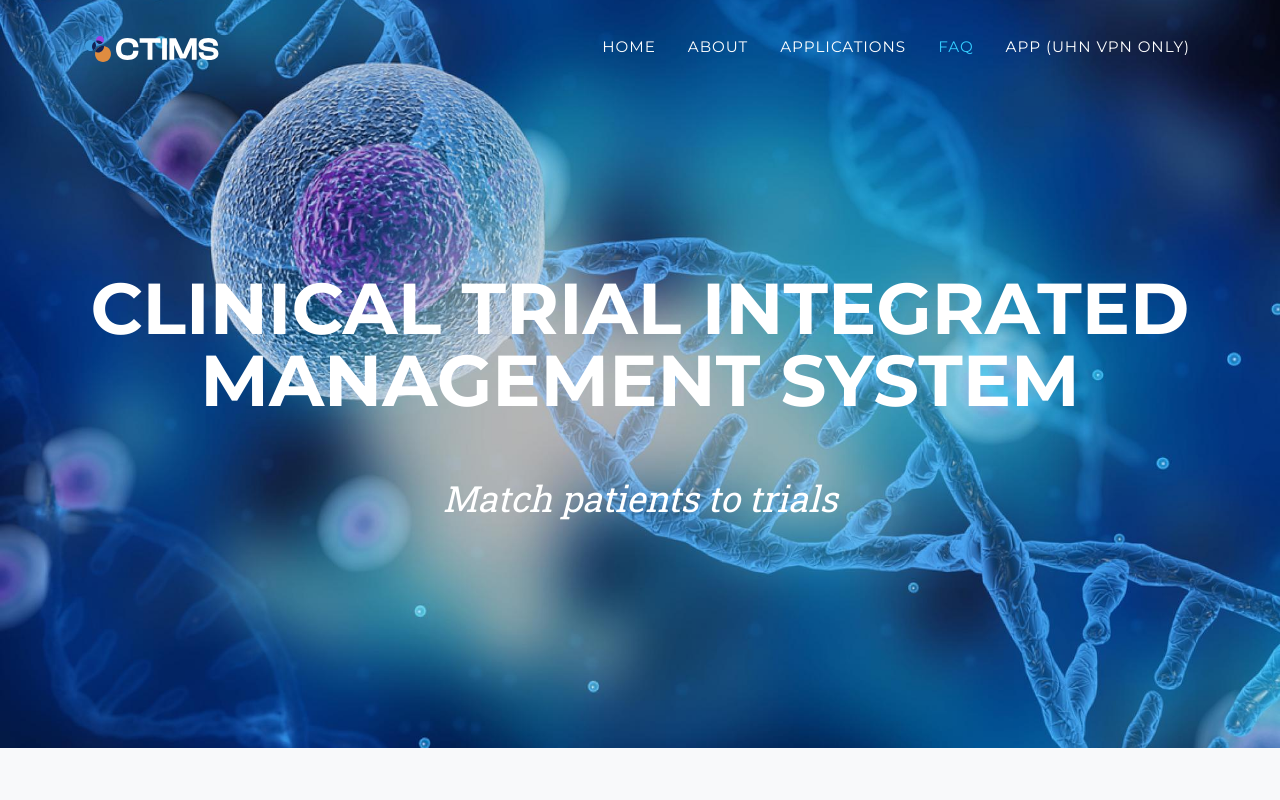
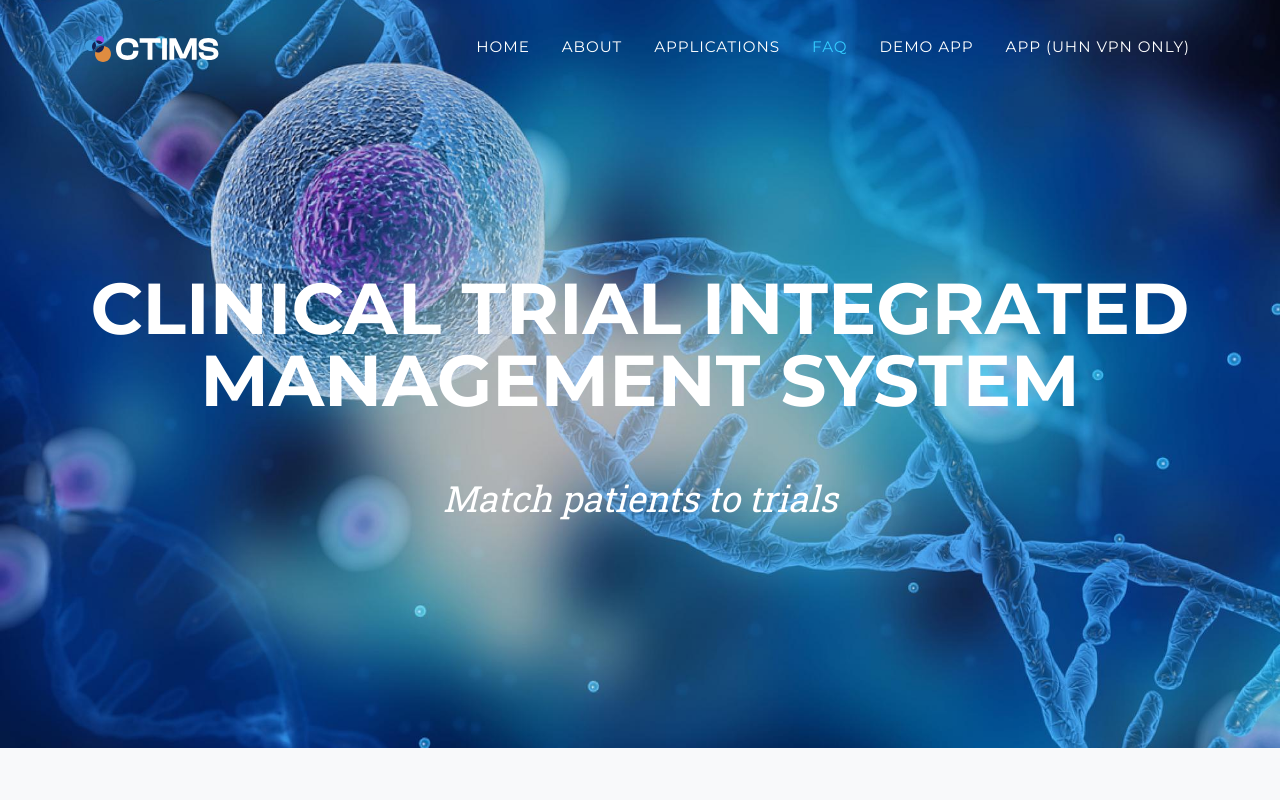
Before and after one commit to pughlab/ctims-pages, a plain HTML site: page docs/index.html in a window 1280 px wide. Shown: the top 800 px of the page. Drawn offline with nearby package versions, Linux system fonts and the light colour scheme.

Commit message:
Update navigation links in index.html

```diff
--- a/docs/index.html
+++ b/docs/index.html
@@ -31,7 +31,8 @@
                         <li class="nav-item"><a class="nav-link" href="#About">About</a></li>
                         <li class="nav-item"><a class="nav-link" href="#Applications">Applications</a></li>
                         <li class="nav-item"><a class="nav-link" href="#FAQ">FAQ</a></li>
-                        <li class="nav-item"><a class="nav-link" target=”_blank” href="https://beta-app.ctims.ca">App (UHN VPN only)</a></li>
+                        <li class="nav-item"><a class="nav-link" title="coming soon">Demo App</a></li>
+                        <li class="nav-item"><a class="nav-link" target="_blank" href="https://betaeditor.ctims.ca">App (UHN VPN only)</a></li>
                     </ul>
                 </div>
             </div>
```
